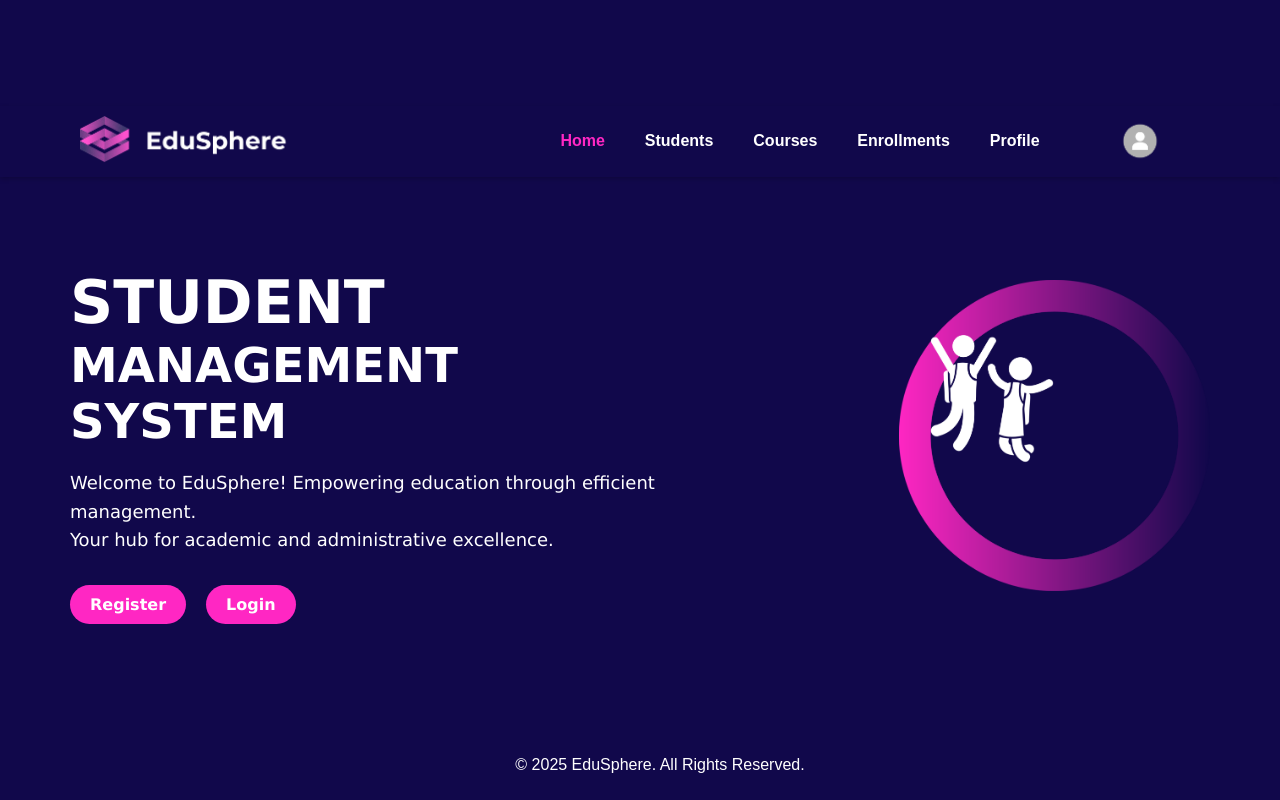
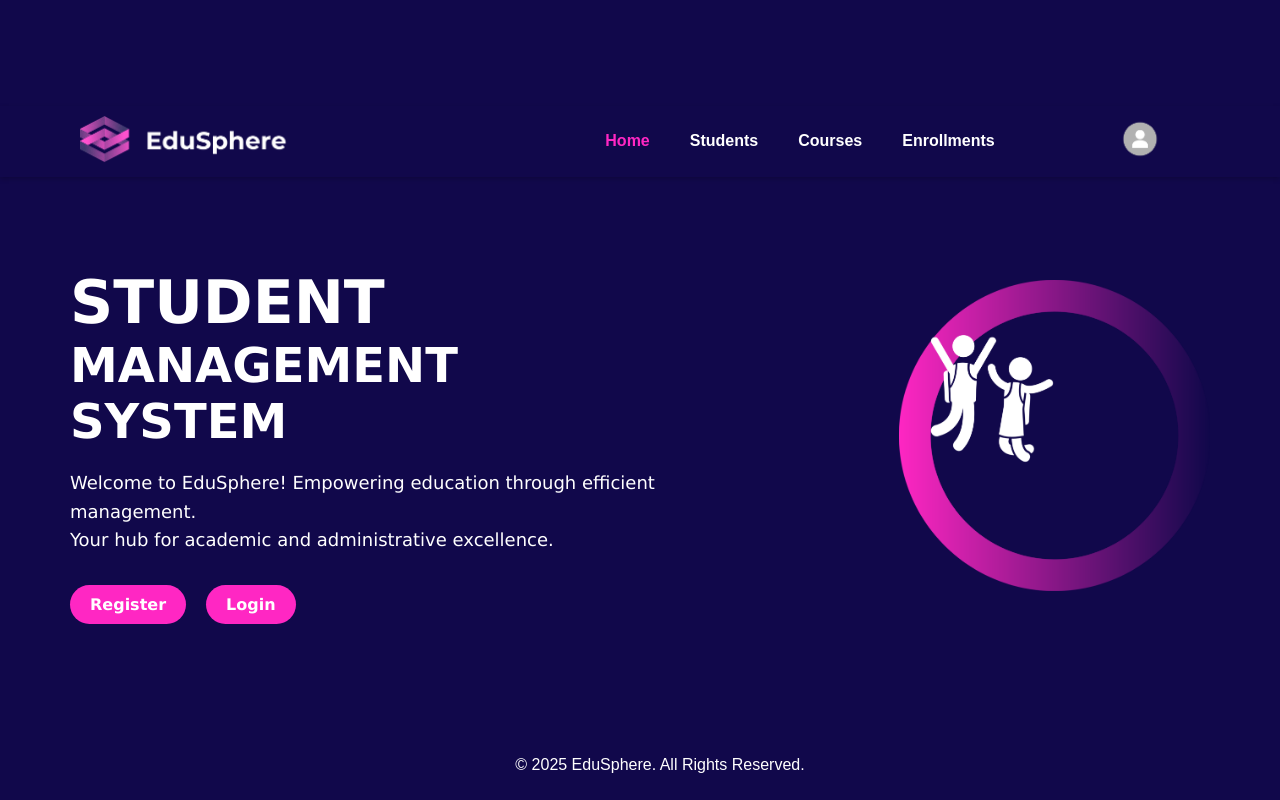
Before and after one commit to Suweka/edusphere-frontend, a React (Create React App) app: page / in a window 1280 px wide. Built offline with nearby package versions, Linux system fonts and the light colour scheme; no server answers.

Commit message:
Added profile-Icon image to the Navigation bar and added related styles

```diff
--- a/src/components/Navbar.css
+++ b/src/components/Navbar.css
@@ -59,3 +59,15 @@
     border-radius: 50%; /* Circle image */
     object-fit: cover;
 }
+
+.navbar ul {
+    list-style-type: none;
+    margin: 0;
+    padding: 0;
+    display: flex;
+  }
+
+  .navbar ul li {
+    list-style-type: none; /* Prevent dots */
+    margin: 0 10px; /* Adjust spacing */
+  }
--- a/src/components/Navbar.js
+++ b/src/components/Navbar.js
@@ -14,10 +14,11 @@ const Navbar = () => {
         <li><Link to="/students">Students</Link></li>
         <li><Link to="/courses">Courses</Link></li>
         <li><Link to="/enrollments">Enrollments</Link></li>
-        <li><Link to="/profile">Profile</Link></li>
       </ul>
       <div className="profile-icon">
-        <img src={require("../assets/profile-icon.png")} alt="Profile" />
+        <Link to="/profile">
+          <img src={require("../assets/profile-icon.png")} alt="Profile" />
+        </Link>
       </div>
     </nav>
   );
```
